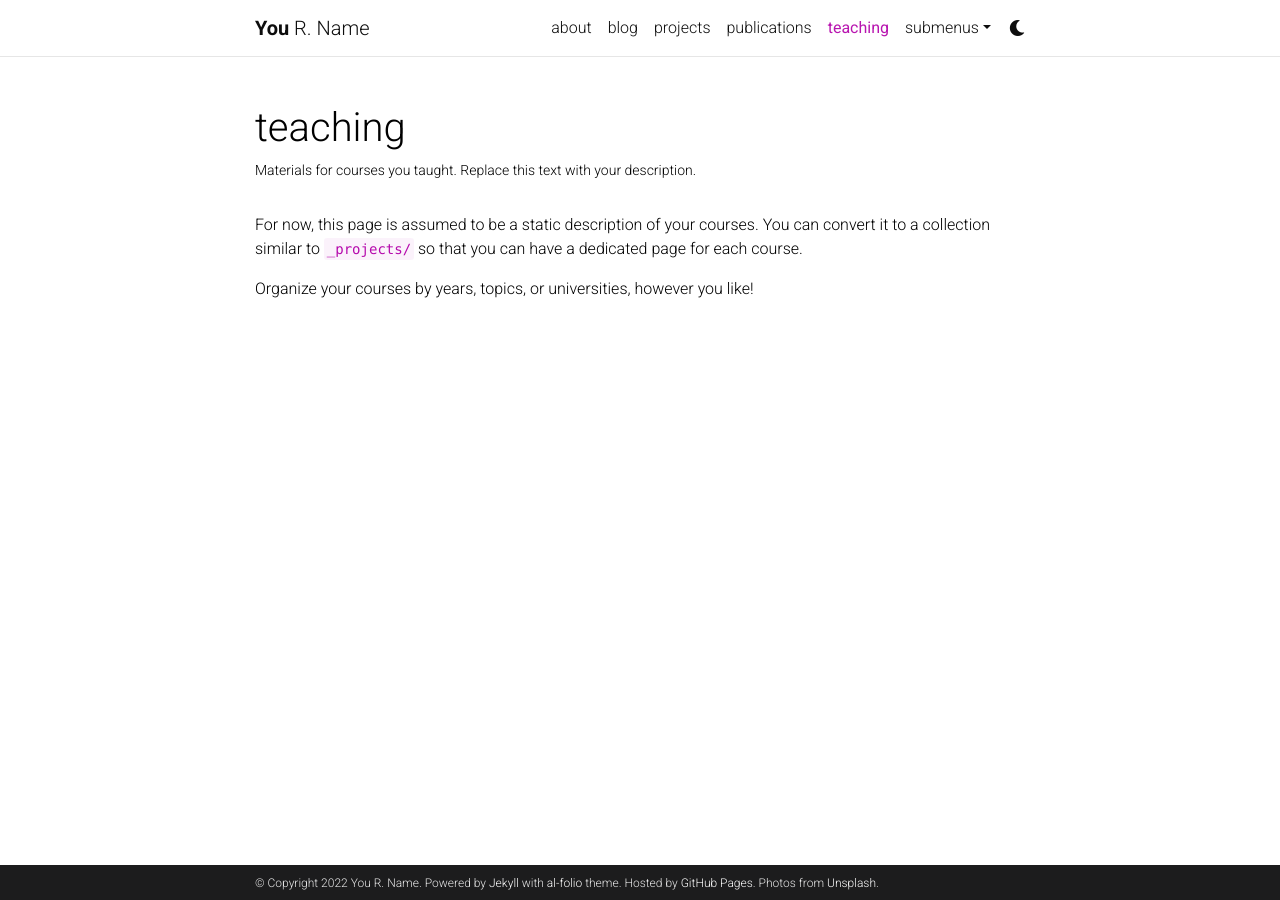
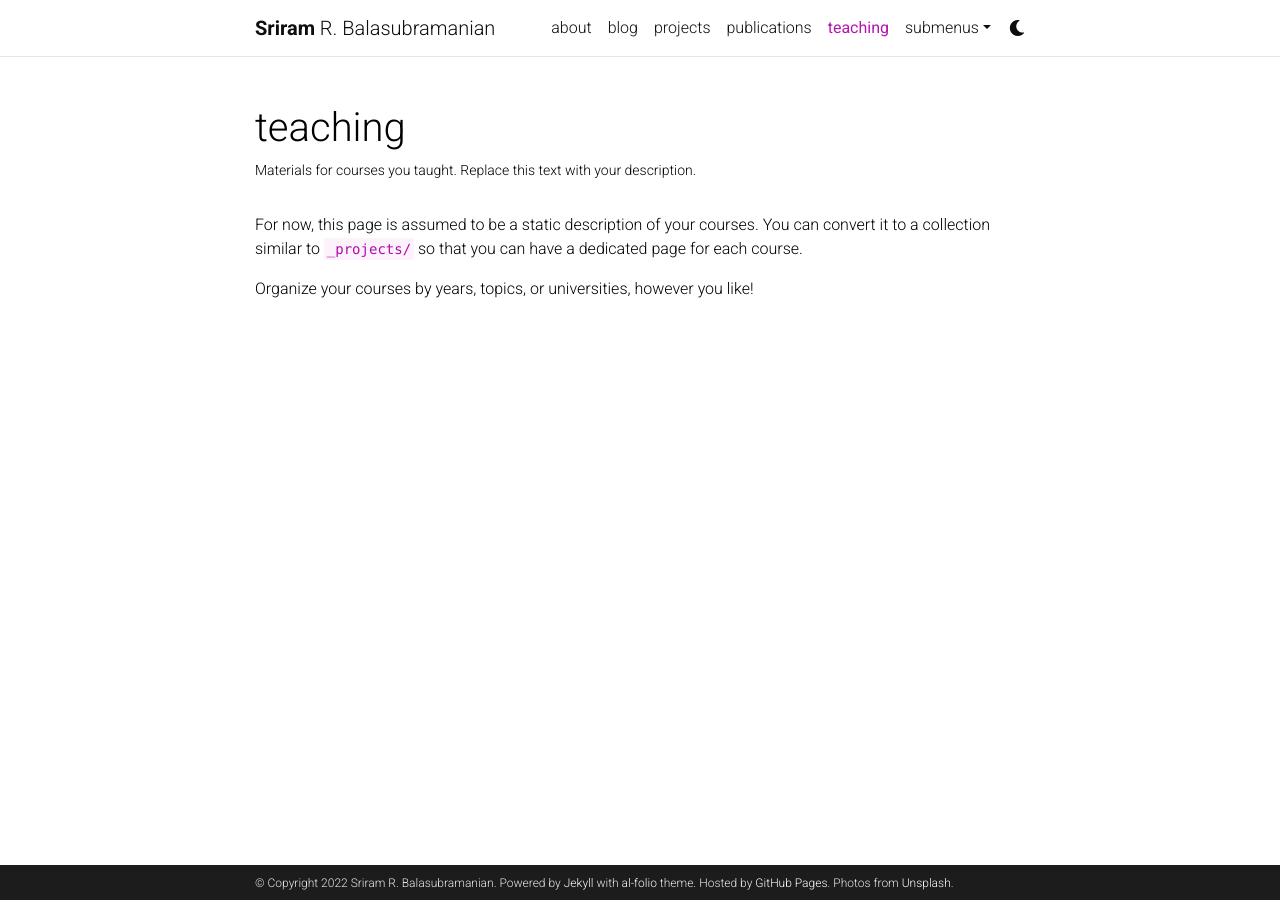
Before and after one commit to SriramB-98/SriramB-98.github.io, a Jekyll site: the page built from _pages/teaching.md, in a window 1280 px wide. Built offline with Jekyll 4.4.1, drawn with Linux system fonts in a browser that asks for light colours; comment, search, counter and statistics services are not loaded; a style sheet for code colours, icons or effects is not loaded.

Commit message:
Jekyll site

```diff
--- a/_config.yml
+++ b/_config.yml
@@ -3,10 +3,10 @@
 # -----------------------------------------------------------------------------
 
 title: blank # the website title (if blank, full name will be used instead)
-first_name: You
+first_name: Sriram
 middle_name: R.
-last_name: Name
-email: you@example.com
+last_name: Balasubramanian
+email: bee.sriram1998@gmail.com
 description: > # the ">" symbol means to ignore newlines until "footer_text:"
   A simple, whitespace theme for academics. Based on [*folio](https://github.com/bogoli/-folio) design.
 footer_text: >
@@ -18,7 +18,7 @@ keywords: jekyll, jekyll-theme, academic-website, portfolio-website  # add your
 lang: en # the language of your site (for example: en, fr, cn, ru, etc.)
 icon: ⚛️  # the emoji used as the favicon (alternatively, provide image name in /assets/img/)
 
-url: https://alshedivat.github.io # the base hostname & protocol for your site
+url: https://sriramb-98.github.io # the base hostname & protocol for your site
 baseurl: /al-folio # the subpath of your site, e.g. /blog/
 last_updated: false # set to true if you want to display last updated in the footer
 impressum_path:  # set to path to include impressum link in the footer, use the same path as permalink in a page, helps to conform with EU GDPR
```
